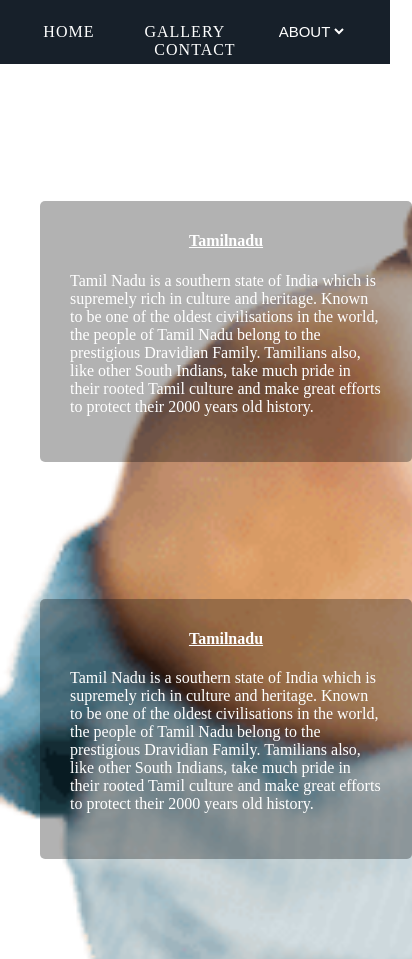
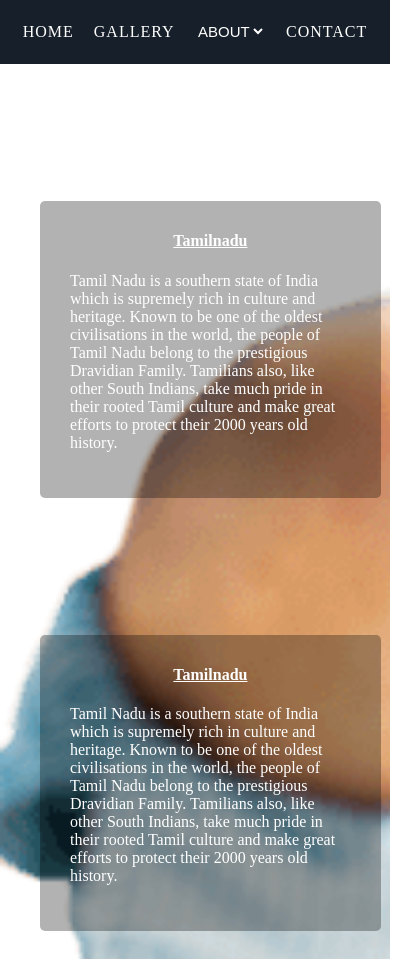
Before and after one commit to pushpanjalish/Responsive, a plain HTML site: page index.html in a window 390 px wide. Shown: the top 959 px of the page, 412 px wide, since content can reach past the window. Drawn offline with Linux system fonts and the light colour scheme.

Commit message:
Update index.css

```diff
--- a/index.css
+++ b/index.css
@@ -66,6 +66,8 @@ body{
 			flex-direction: column;
 		}
 		.b1{
-			width: 80%;
+			width: 72%;
 		}
+		.main{
+			word-spacing: 15px
 	}
```
